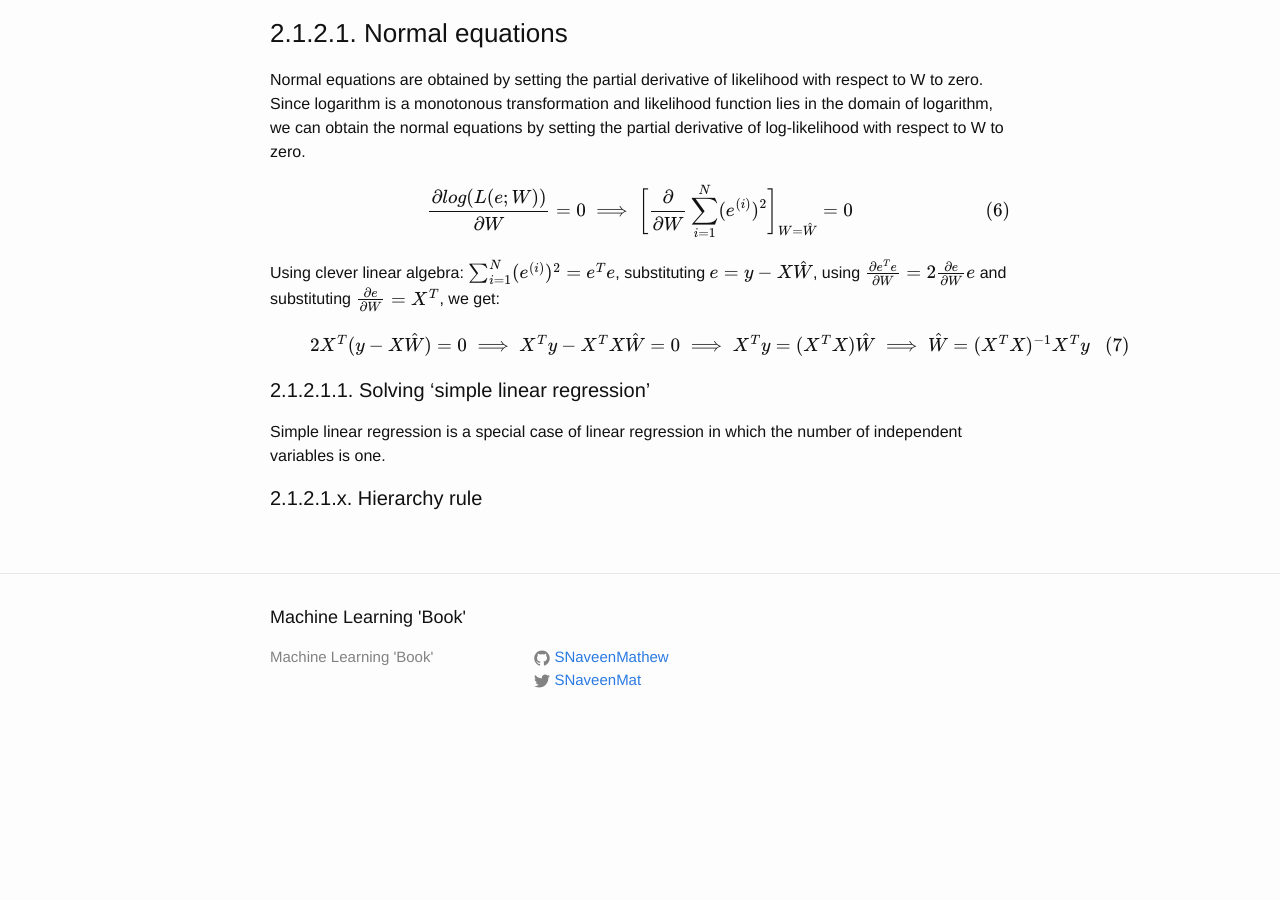
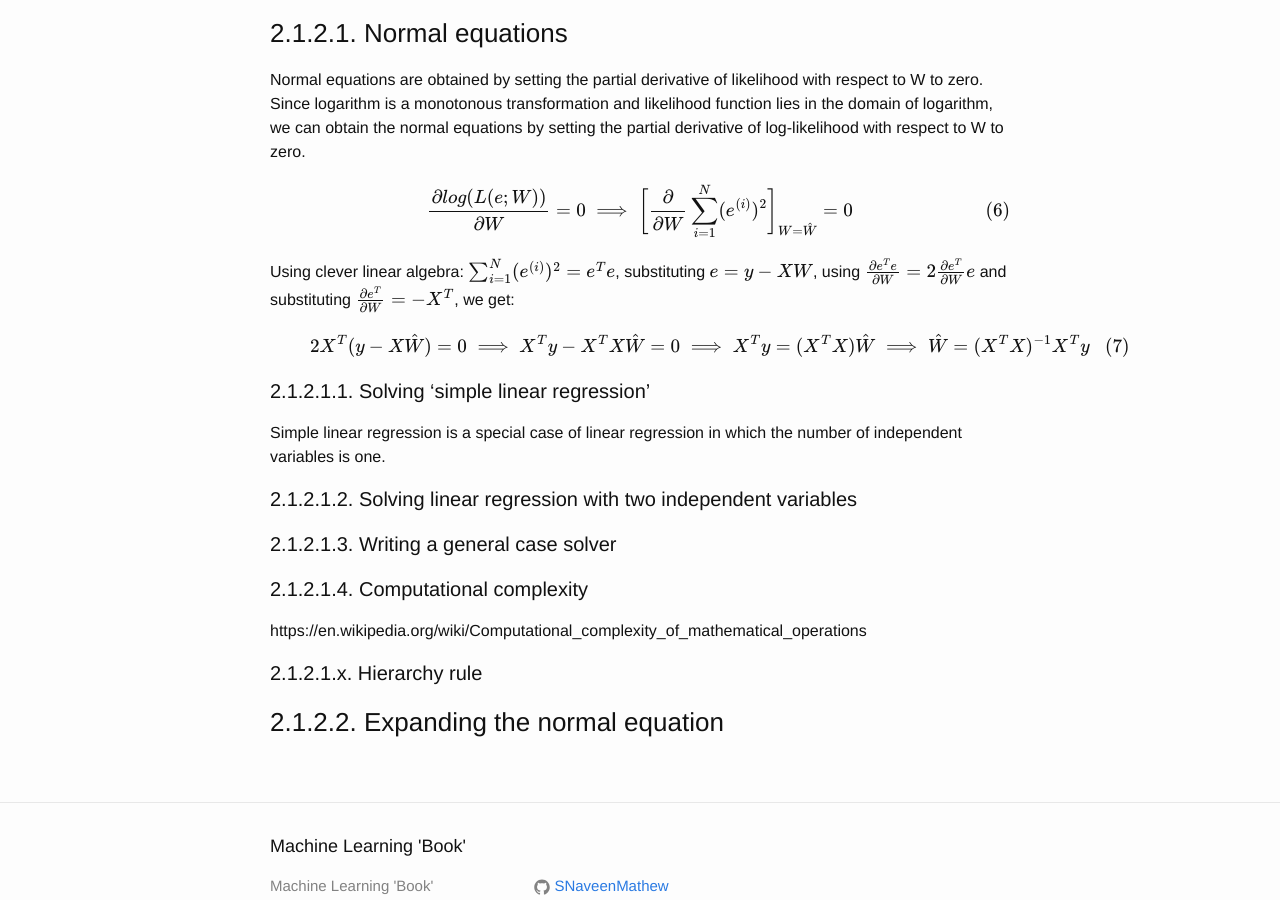
Before and after one commit to SNaveenMathew/ml_book, a Jekyll site: the page built from linear_regression.md, in a window 1280 px wide and 900 px high, scrolled down 1135 px. Built offline with Jekyll 4.4.1, drawn with Linux system fonts in a browser that asks for light colours; our own code applies the rules of GitHub Pages for plain Markdown files; formulas are drawn with MathJax 3; before the commit the page ends 1994 px from its top, so only the background shows below that.

Commit message:
Corrected equations, added section topics - content to be added

```diff
--- a/linear_regression.md
+++ b/linear_regression.md
@@ -32,7 +32,7 @@ Normal equations are obtained by setting the partial derivative of likelihood wi
 
 $$\frac{\partial log(L(e; W))}{\partial W} = 0 \implies \bigg[\frac{\partial}{\partial W} \sum_{i=1}^{N}(e^{(i)})^2 \bigg]_{W = \hat{W}} = 0$$
 
-Using clever linear algebra: $\sum_{i=1}^{N} (e^{(i)})^2 = e^Te$, substituting $e = y - X\hat{W}$, using $\frac{\partial e^Te}{\partial W} = 2 \frac{\partial e}{\partial W} e$ and substituting $\frac{\partial e}{\partial W} = X^T$, we get:
+Using clever linear algebra: $\sum_{i=1}^{N} (e^{(i)})^2 = e^Te$, substituting $e = y - XW$, using $\frac{\partial e^Te}{\partial W} = 2 \frac{\partial e^T}{\partial W} e$ and substituting $\frac{\partial e^T}{\partial W} = -X^T$, we get:
 
 $$ 2 X^T (y - X\hat{W}) = 0 \implies X^Ty - X^TX\hat{W} = 0 \implies X^Ty = (X^TX)\hat{W} \implies \hat{W} = (X^TX)^{-1}X^Ty$$
 
@@ -40,4 +40,14 @@ $$ 2 X^T (y - X\hat{W}) = 0 \implies X^Ty - X^TX\hat{W} = 0 \implies X^Ty = (X^T
 
 Simple linear regression is a special case of linear regression in which the number of independent variables is one.
 
+#### 2.1.2.1.2. Solving linear regression with two independent variables
+
+#### 2.1.2.1.3. Writing a general case solver
+
+#### 2.1.2.1.4. Computational complexity
+
+https://en.wikipedia.org/wiki/Computational_complexity_of_mathematical_operations
+
 #### 2.1.2.1.x. Hierarchy rule
+
+### 2.1.2.2. Expanding the normal equation
```
